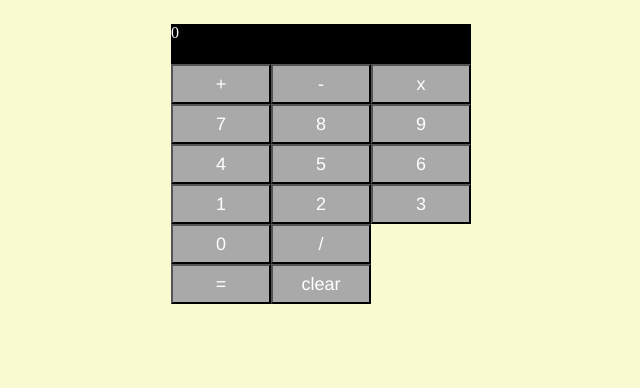
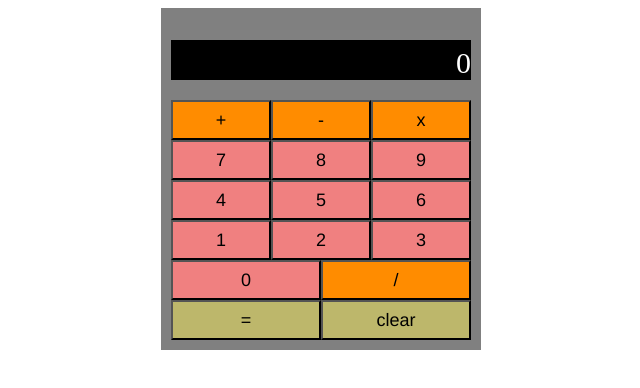
Before and after one commit to VicenteROBM/JavaScriptCalculator, a plain HTML site: page index.html in a window 1280 px wide. Shown: the whole page, without its empty margins (319-959 px from the left). Drawn offline with Linux system fonts and the light colour scheme.

Commit message:
added different colors for operatos numbers and equal and also organizaed it in rows

```diff
--- a/style.css
+++ b/style.css
@@ -1,14 +1,21 @@
 body{
-    background-color: lightgoldenrodyellow;
+    display: flex;
+    align-items: center;
+    justify-content: center;
+    background-color: white;
 }
 .row{
     display: flex;
 }
-main{
+
+#calculator{
+    padding: 10px;
+    padding-top: 0px;
     display: flex;
     flex-direction: column;
     align-items: center;
-    justify-content: stretch;
+    justify-content: center;
+    background-color: grey;
 }
 button{
     background-color: darkgrey;
@@ -22,6 +29,29 @@ button{
 #results{
     width: 300px;
     height: 40px;
+    margin-bottom: 20px;
     background-color: black;
     color: white;
+    display: flex;
+    align-items: flex-end;
+    justify-content: flex-end;
+    font-size: 30px;
 }
+#divide,
+.bottombuttons{
+    width: 150px;
+}
+#zero,
+.from0to9{
+    background-color: lightcoral;
+    color: black;
+}
+.operator{
+    background-color: darkorange;
+    color: black;
+}
+#equal,
+#clear{
+    background-color: darkkhaki;
+    color: black;
+}
```
